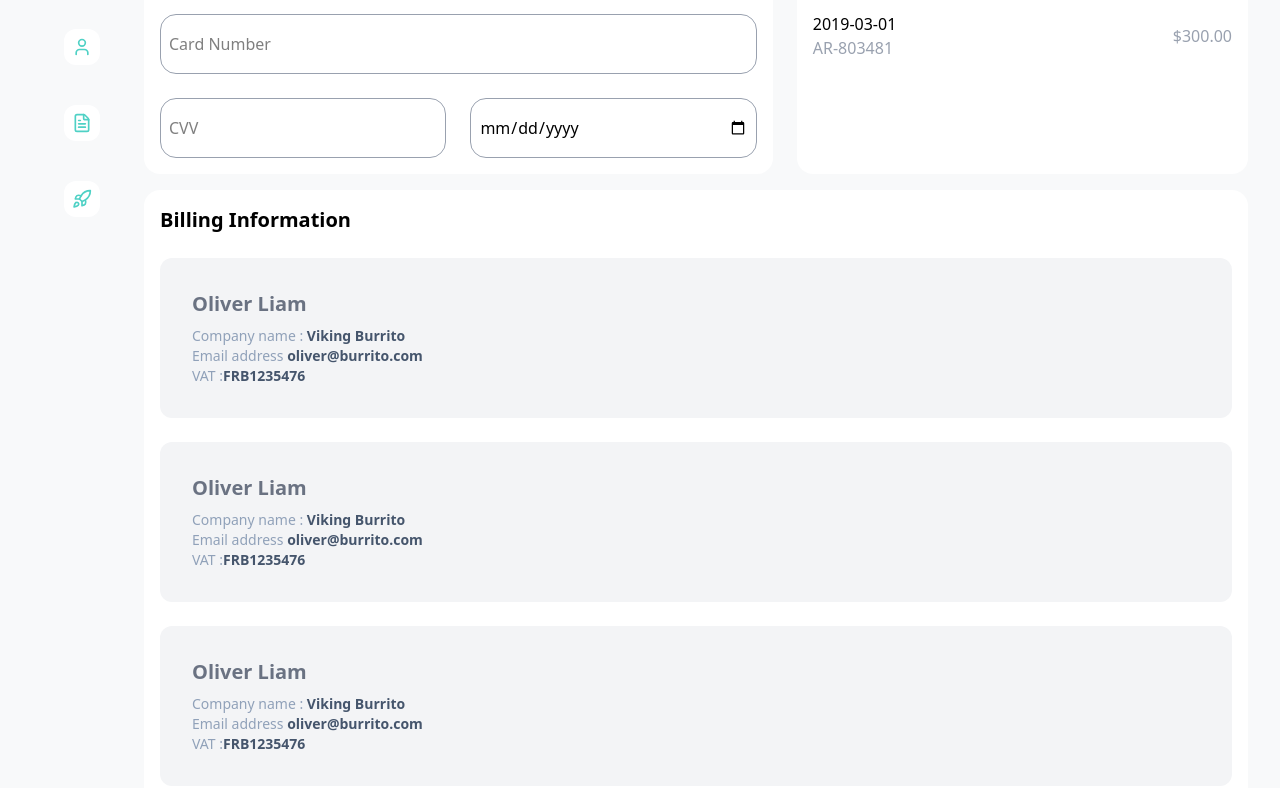
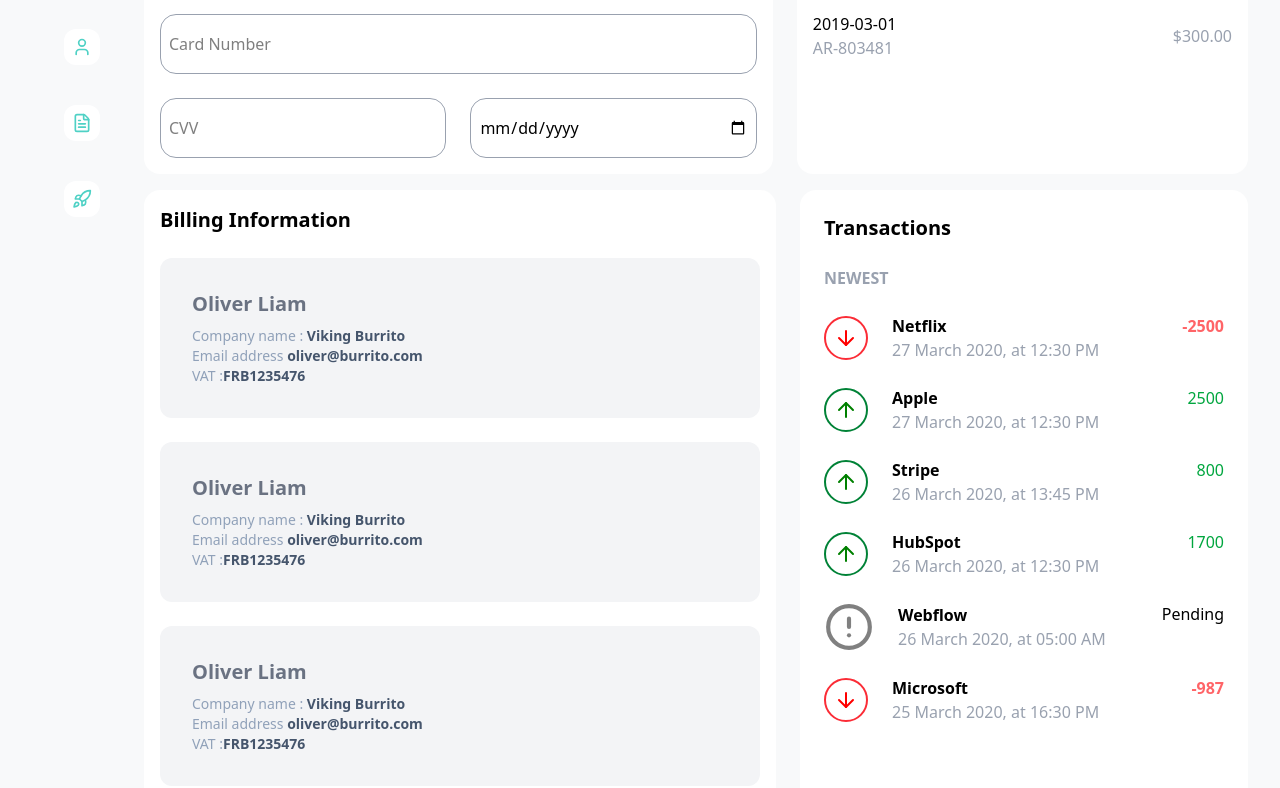
Before and after one commit to ZIADMOHAMED-A8/Purity-dashboard, a React (Vite) app: page /billing in a window 1280 px wide. Shown: the part 500-1288 px from the top of the page. Built offline with nearby package versions, Linux system fonts and the light colour scheme.

Commit message:
added transactions component

```diff
--- /dev/null
+++ b/src/components/DecuctionTransaction.jsx
@@ -0,0 +1,8 @@
+import { ArrowDown } from "lucide-react"
+export default function DeductedTransaction () {
+    return (
+        <div className="p-2 border-2 rounded-full border-red-500">
+            <ArrowDown color="red"></ArrowDown>
+        </div>
+    )
+}
--- /dev/null
+++ b/src/components/DeductedMoney.jsx
@@ -0,0 +1,5 @@
+export default function DeductedMoney({children}){
+    return (
+        <span className="text-red-400 font-bold" >{children || 'Pending'}</span>
+    )
+}
--- /dev/null
+++ b/src/components/IncomingMoney.jsx
@@ -0,0 +1,6 @@
+export default function IncomingMoney({children}){
+    return (
+        <span className="text-green-600 font-medium" >{children || <span className="text-black" >Pending</span>}</span>
+
+    )
+}
--- /dev/null
+++ b/src/components/IncomingTransaction.jsx
@@ -0,0 +1,9 @@
+import { ArrowUp   } from "lucide-react";
+
+export default function IncomingTransaction() {
+    return (
+        <div className="p-2 border-2 rounded-full border-green-700">
+            <ArrowUp color="green"></ArrowUp>
+        </div>
+    )
+}
--- /dev/null
+++ b/src/components/P.jsx
@@ -0,0 +1,6 @@
+export default function IncomingMoney(){
+    return (
+        <span className="text-green-400 font-bold" >{e.amount || 'Pending'}</span>
+
+    )
+}
--- /dev/null
+++ b/src/components/PendingTransaction.jsx
@@ -0,0 +1,8 @@
+import { AlertCircle   } from "lucide-react";
+
+export default function PendingTransaction(){
+    return (
+            <AlertCircle size={50} color="gray"></AlertCircle>
+
+    )
+}
--- /dev/null
+++ b/src/components/Transactions.jsx
@@ -0,0 +1,48 @@
+import transactionsData from "../utils/transactionsData";
+import DeductedTransaction from "./DecuctionTransaction";
+import Heading from "./Heading";
+import PendingTransaction from "./PendingTransaction";
+import IncomingTransaction from "./IncomingTransaction";
+import IncomingMoney from "./IncomingMoney";
+import DeductedMoney from "./DeductedMoney";
+const states_mapping = {
+    pending: {
+        icon: PendingTransaction,
+        money: IncomingMoney,
+    },
+    expense: {
+        icon: DeductedTransaction,
+        money: DeductedMoney,
+    },
+    income: {
+        icon: IncomingTransaction,
+        money: IncomingMoney,
+    },
+};
+
+export default function Transactions() {
+    return (
+        <article className="flex-2 bg-white rounded-2xl p-6 flex flex-col gap-6">
+            <Heading>Transactions</Heading>
+            <div className="flex flex-col gap-6">
+                <p className="uppercase text-gray-400 font-semibold items-center">Newest</p>
+                {transactionsData.map(e => {
+                    const Icon = states_mapping[e.transactionType].icon;
+                    const Money = states_mapping[e.transactionType].money;
+                    return (
+                        <div className="justify-between flex">
+                            <div className="flex gap-6 items-center">
+                                {<Icon></Icon>}
+                                <div>
+                                    <p className="font-bold">{e.company}</p>
+                                    <p className="text-gray-400 font-medium">{e.date}, at {e.time}</p>
+                                </div>
+                            </div>
+                            {<Money>{e.amount}</Money>}
+                        </div>
+                    )
+                })}
+            </div>
+        </article>
+    )
+}
--- /dev/null
+++ b/src/components/TransactionsSection.jsx
@@ -0,0 +1,12 @@
+import BillingInfo from "./BillingInfo";
+import Transactions from "./Transactions";
+
+export default function () {
+    return (
+        <div className="flex gap-6 ">
+            <BillingInfo></BillingInfo>
+            <Transactions></Transactions>
+
+        </div>
+    )
+}
--- a/src/pages/BillingPage.jsx
+++ b/src/pages/BillingPage.jsx
@@ -1,13 +1,12 @@
 import BillingInfo from "../components/BillingInfo";
-import Invoices from "../components/Invoices";
 import MonthlyPayments from "../components/MonthlyPayments";
-import PaymentMethod from "../components/PaymentMethod";
+import TransactionsSection from "../components/TransactionsSection";
 
 export default function BillingPage() {
     return (
         <>
             <MonthlyPayments></MonthlyPayments>
-            <BillingInfo></BillingInfo>
+            <TransactionsSection></TransactionsSection>
         </>
     )
 }
--- /dev/null
+++ b/src/utils/transactionsData.js
@@ -0,0 +1,68 @@
+export default [
+    {
+      id: 1,
+      company: "Netflix",
+      date: "27 March 2020",
+      time: "12:30 PM",
+      amount: -2500,
+      status: "debit",
+      transactionType: "expense", // فلوس مخصومة
+      icon: "ArrowDown",
+      color: "red",
+    },
+    {
+      id: 2,
+      company: "Apple",
+      date: "27 March 2020",
+      time: "12:30 PM",
+      amount: 2500,
+      status: "credit",
+      transactionType: "income", // فلوس جاية
+      icon: "ArrowUp",
+      color: "green",
+    },
+    {
+      id: 3,
+      company: "Stripe",
+      date: "26 March 2020",
+      time: "13:45 PM",
+      amount: 800,
+      status: "credit",
+      transactionType: "income",
+      icon: "ArrowUp",
+      color: "green",
+    },
+    {
+      id: 4,
+      company: "HubSpot",
+      date: "26 March 2020",
+      time: "12:30 PM",
+      amount: 1700,
+      status: "credit",
+      transactionType: "income",
+      icon: "ArrowUp",
+      color: "green",
+    },
+    {
+      id: 5,
+      company: "Webflow",
+      date: "26 March 2020",
+      time: "05:00 AM",
+      amount: null,
+      status: "pending",
+      transactionType: "pending", // pending
+      icon: "AlertCircle",
+      color: "gray",
+    },
+    {
+      id: 6,
+      company: "Microsoft",
+      date: "25 March 2020",
+      time: "16:30 PM",
+      amount: -987,
+      status: "debit",
+      transactionType: "expense",
+      icon: "ArrowDown",
+      color: "red",
+    },
+  ];
```
